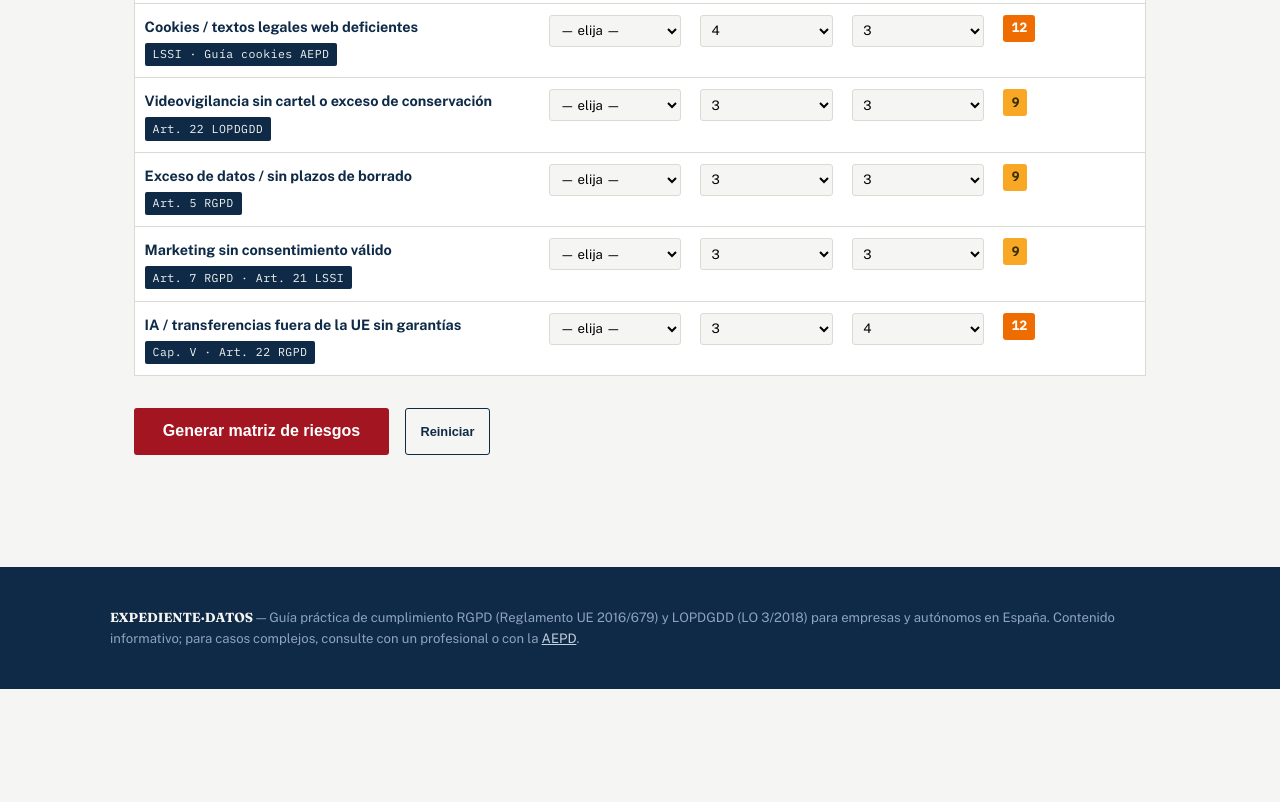
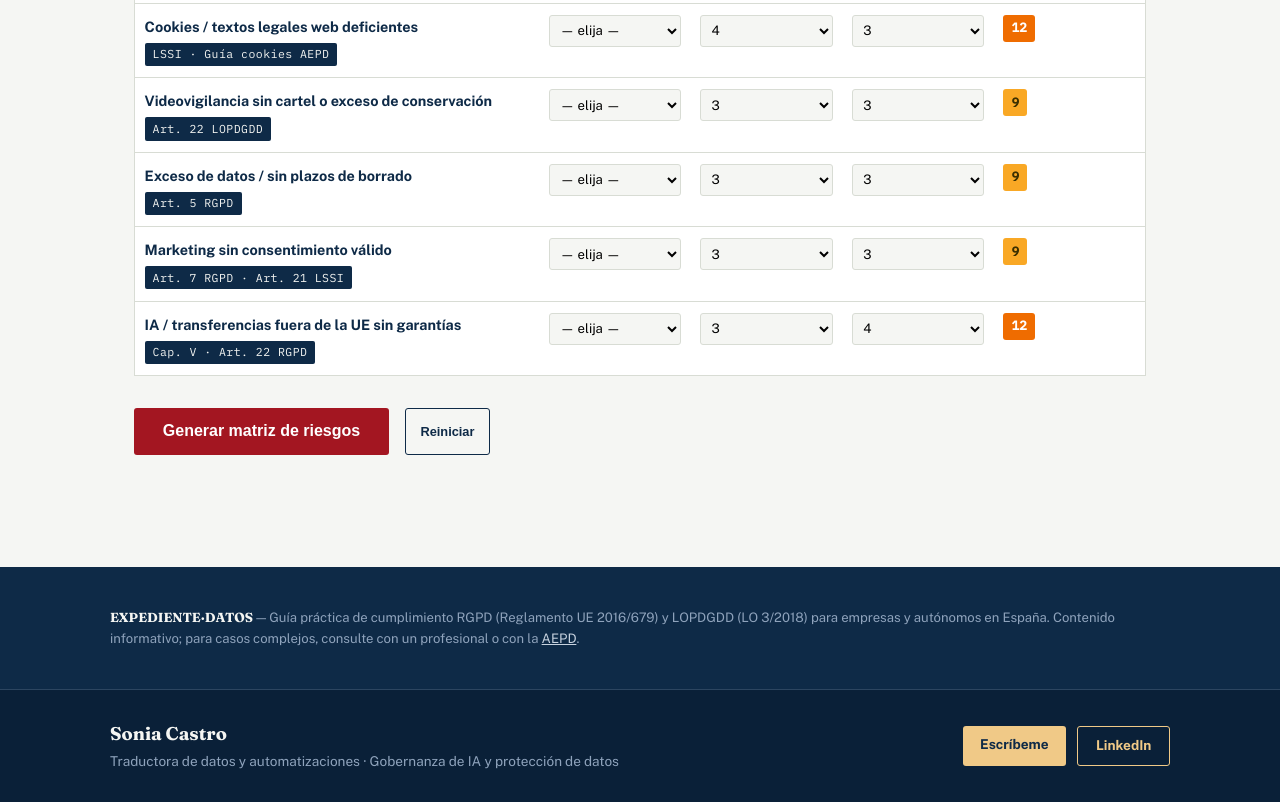
Before and after one commit to SoniaYamilethCastroYama1/Verificacion-del-RGPD.com, a plain HTML site: page index.html in a window 1280 px wide. Shown: the part 10458-11260 px from the top of the page. Before the commit the page ends 11147 px from the top, so only its background shows below. Drawn offline with nearby package versions, Linux system fonts and the light colour scheme.

Commit message:
Add files via upload

```diff
--- a/index.html
+++ b/index.html
@@ -532,11 +532,35 @@ footer a{color:#C7D2DF}
   </div>
 </section>
 
+<style>
+.firma{background:#0A2038;border-top:1px solid #2C4560;padding:1.8rem 1.5rem}
+.firma-inner{max-width:1060px;margin:0 auto;display:flex;justify-content:space-between;align-items:center;gap:1.5rem;flex-wrap:wrap}
+.firma-quien strong{color:#F5F6F3;font-family:var(--display);font-size:1.15rem;display:block}
+.firma-quien span{color:#8FA3BC;font-size:.85rem}
+.firma-cont{display:flex;gap:.7rem;flex-wrap:wrap}
+.firma-cont a{color:#0E2A47;background:#F0C987;text-decoration:none;font-weight:700;font-size:.85rem;padding:.5rem 1.1rem;border-radius:3px}
+.firma-cont a.linea{background:transparent;color:#F0C987;border:1.5px solid #F0C987}
+.firma-cont a:hover{opacity:.85}
+</style>
+
 <footer>
   <div class="f-inner">
     <strong style="color:#F5F6F3;font-family:var(--display)">EXPEDIENTE·DATOS</strong> — Guía práctica de cumplimiento RGPD (Reglamento UE 2016/679) y LOPDGDD (LO 3/2018) para empresas y autónomos en España. Contenido informativo; para casos complejos, consulte con un profesional o con la <a href="https://www.aepd.es" target="_blank" rel="noopener">AEPD</a>.
   </div>
 </footer>
+
+<div class="firma">
+  <div class="firma-inner">
+    <div class="firma-quien">
+      <strong>Sonia Castro</strong>
+      <span>Traductora de datos y automatizaciones · Gobernanza de IA y protección de datos</span>
+    </div>
+    <div class="firma-cont">
+      <a href="mailto:scastrya7@doct.ub.edu">Escríbeme</a>
+      <a class="linea" href="https://www.linkedin.com/in/sonia-castro-yama/" target="_blank" rel="noopener">LinkedIn</a>
+    </div>
+  </div>
+</div>
 
 <script>
 /* ================= CHECKLISTS ================= */
```
